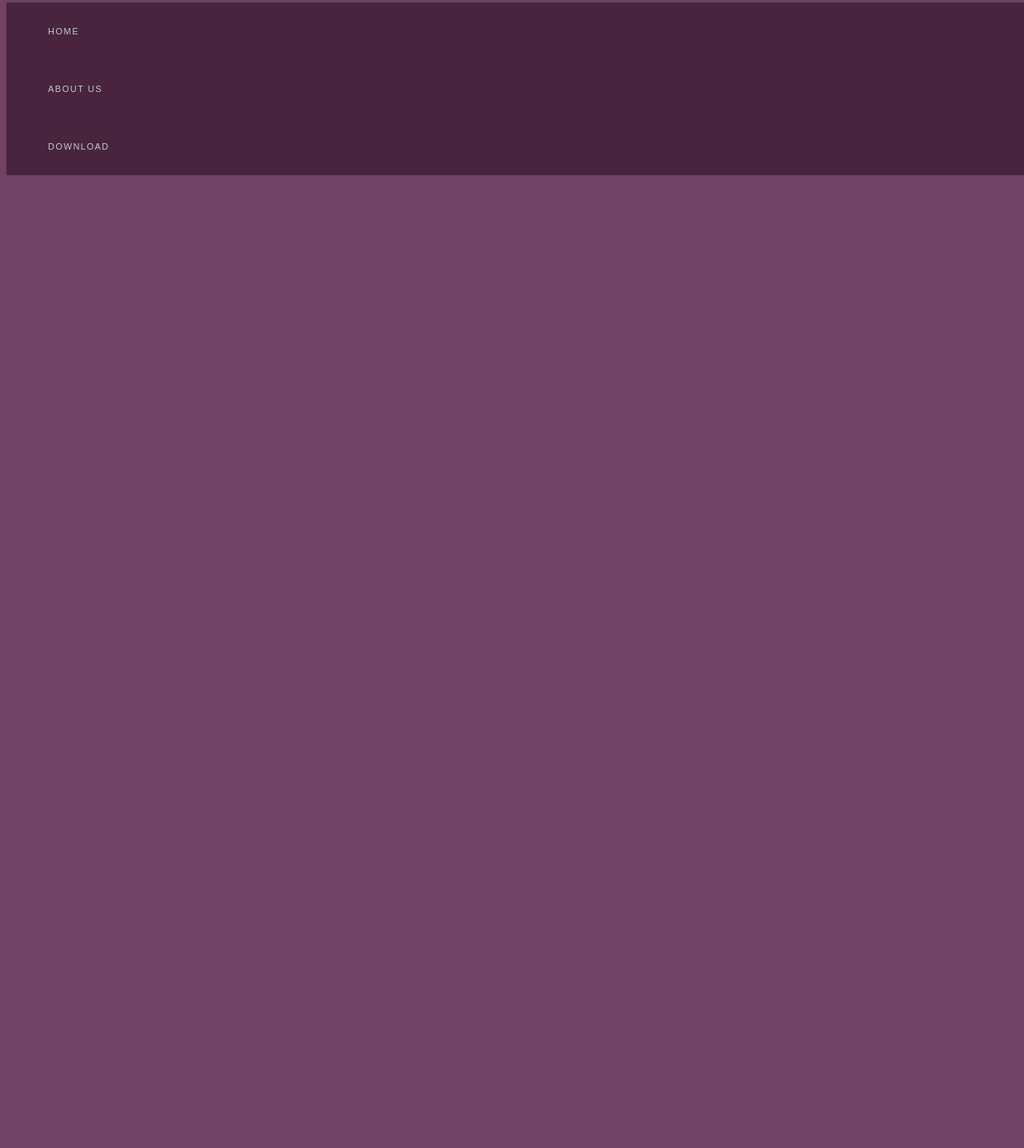
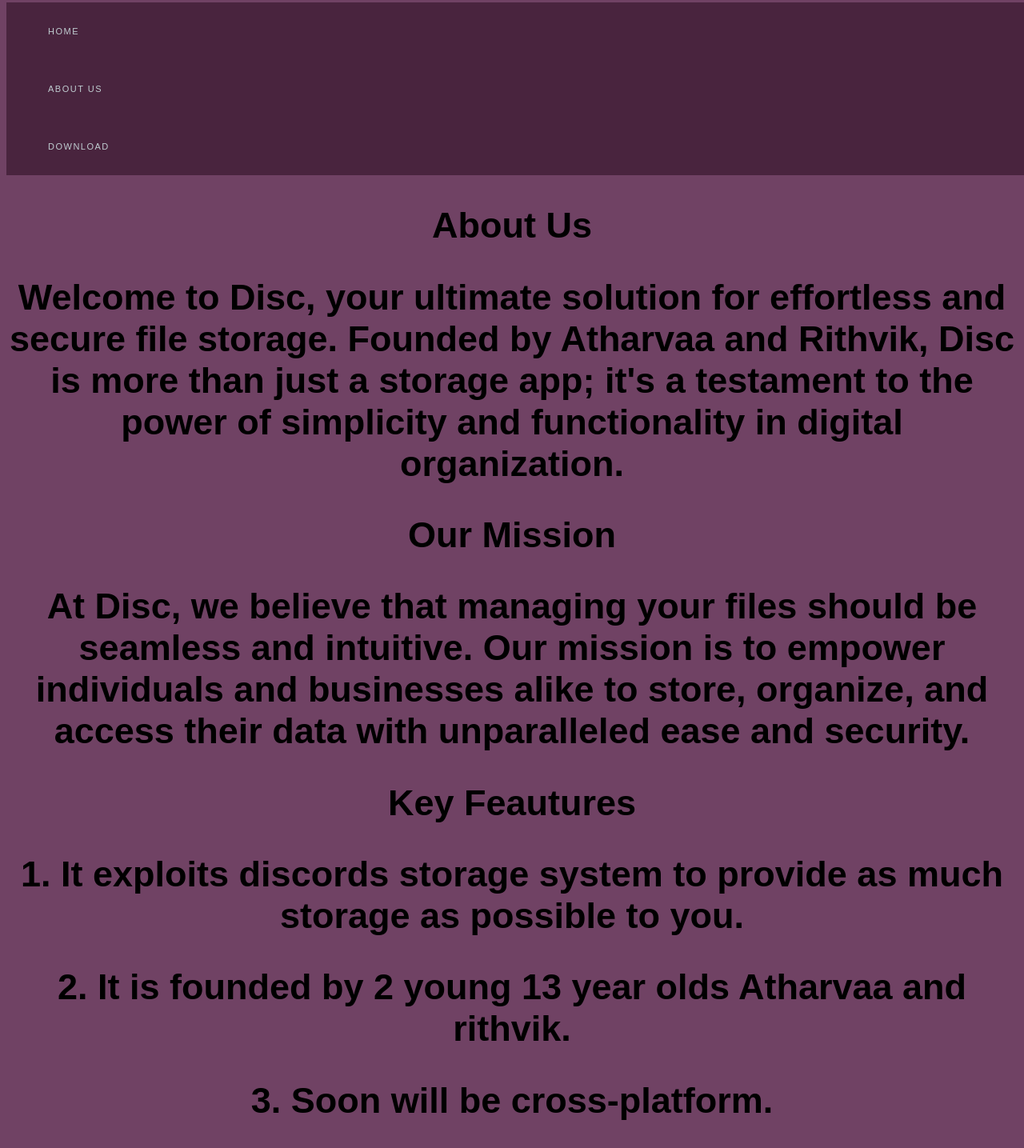
Before and after one commit to AtharvaaPlayz/Disc, a plain HTML site: page Frontend/about.html in a window 1280 px wide. Shown: the part 5-1440 px from the top of the page at 80% size. Before the commit the page ends 800 px from the top, so only its background shows below. Drawn offline with Linux system fonts and the light colour scheme.

Commit message:
Frontend html completed

```diff
--- a/Frontend/about.html
+++ b/Frontend/about.html
@@ -11,5 +11,25 @@
                 <li><a href="download.html">Download</a></li>
             </ul>
         </nav>
+        <section>
+            <h1>About Us</h1>
+            <h2>
+                Welcome to Disc, your ultimate solution for effortless and secure file storage. Founded by Atharvaa and Rithvik, Disc is more than just a storage app; it's a testament to the power of simplicity and functionality in digital organization.
+            </h2>
+            <h1>Our Mission</h1>
+            <h2>
+                At Disc, we believe that managing your files should be seamless and intuitive. Our mission is to empower individuals and businesses alike to store, organize, and access their data with unparalleled ease and security.
+            </h2>
+            <h1>Key Feautures</h1>
+            <h2>
+                1. It exploits discords storage system to provide as much storage as possible to you.
+            </h2>
+            <h2>
+                2. It is founded by 2 young 13 year olds Atharvaa and rithvik.
+            </h2>
+            <h2>
+                3. Soon will be cross-platform.
+            </h2>
+        </section>
     </body>
 </html>
```
